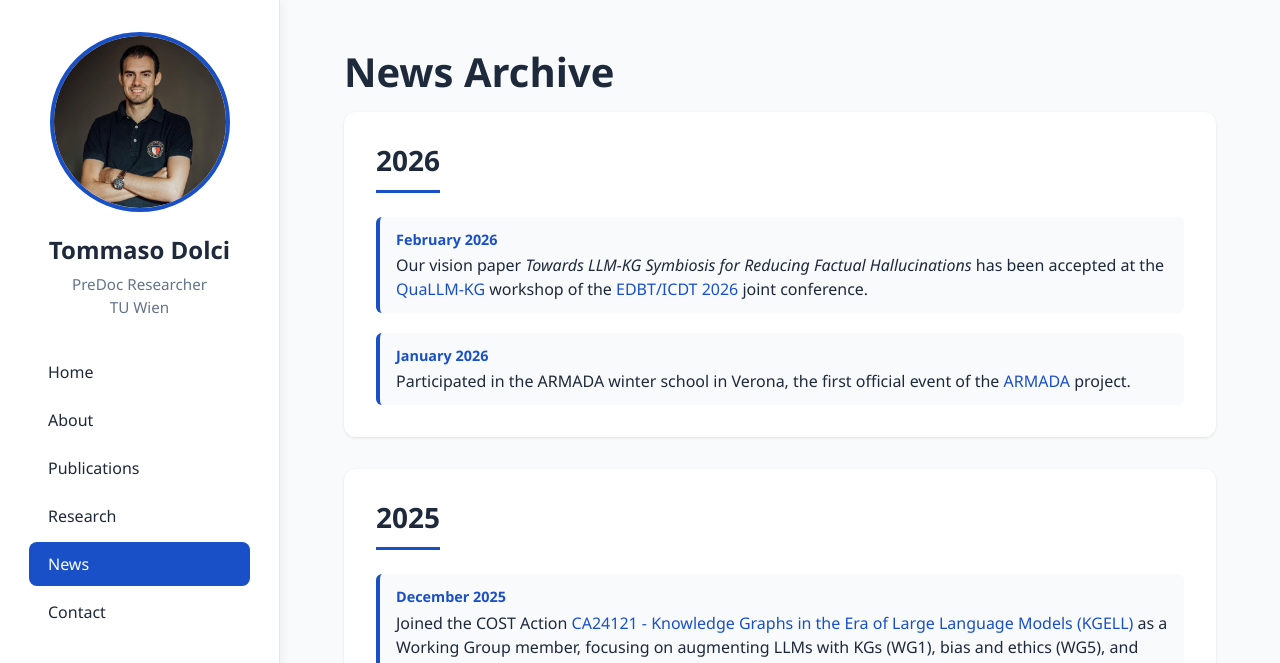
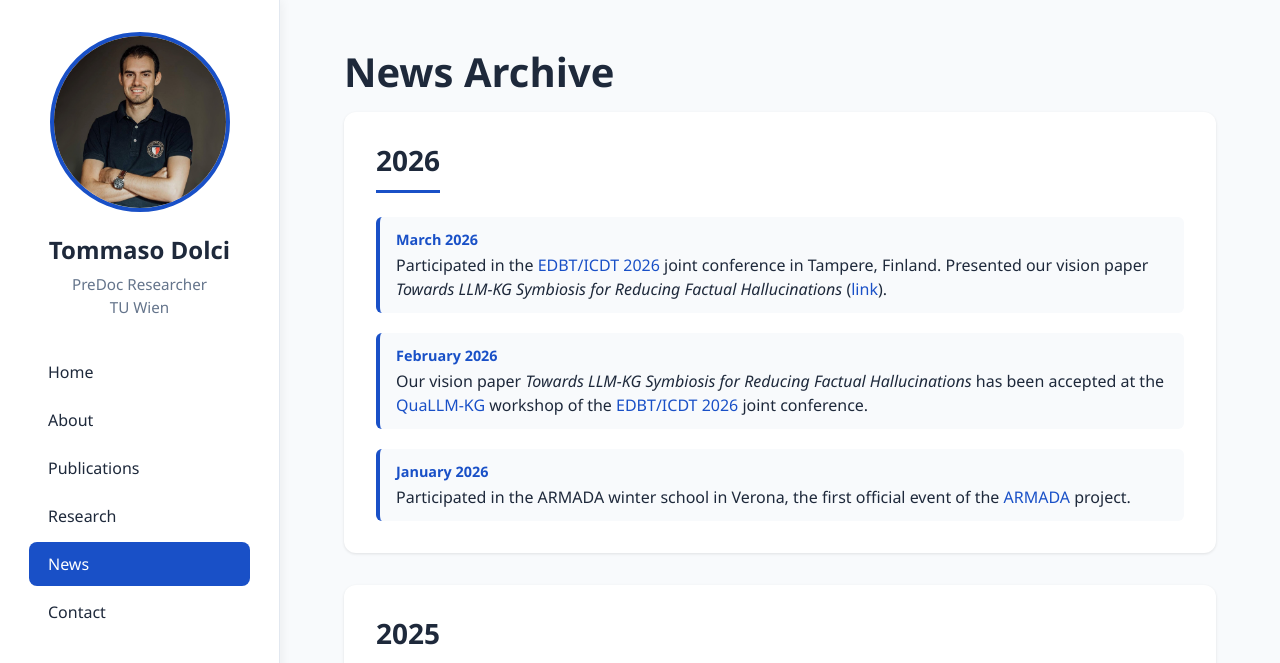
Before and after one commit to TommasoD/TommasoD.github.io, a plain HTML site: page news.html in a window 1280 px wide. Shown: the top 663 px of the page. Drawn offline with nearby package versions, Linux system fonts and the light colour scheme.

Commit message:
Added news on EDBT 2026.

```diff
--- a/news.html
+++ b/news.html
@@ -38,11 +38,20 @@
             <h2 class="section-title">2026</h2>
 
             <!-- <div class="news-item">
-                <div class="news-date">January 2026</div>
+                <div class="news-date">Month 2026</div>
                 <p class="news-content">
                     News item description.
                 </p>
             </div> -->
+
+            <div class="news-item">
+                <div class="news-date">March 2026</div>
+                <p class="news-content">
+                    Participated in the <a href="https://edbticdt2026.github.io/" target="_blank">EDBT/ICDT 2026</a> joint conference in Tampere, Finland.
+                    Presented our vision paper <em>Towards LLM-KG Symbiosis for Reducing Factual Hallucinations</em>
+                    (<a href="https://tommasod.github.io/files/papers/2026-Towards-LLM-KG-Symbiosis-for-Reducing-Factual-Hallucinations.pdf" target="_blank">link</a>).
+                </p>
+            </div>
 
             <div class="news-item">
                 <div class="news-date">February 2026</div>
```
Also changed, not shown: index.html (+10 -1 lines).
